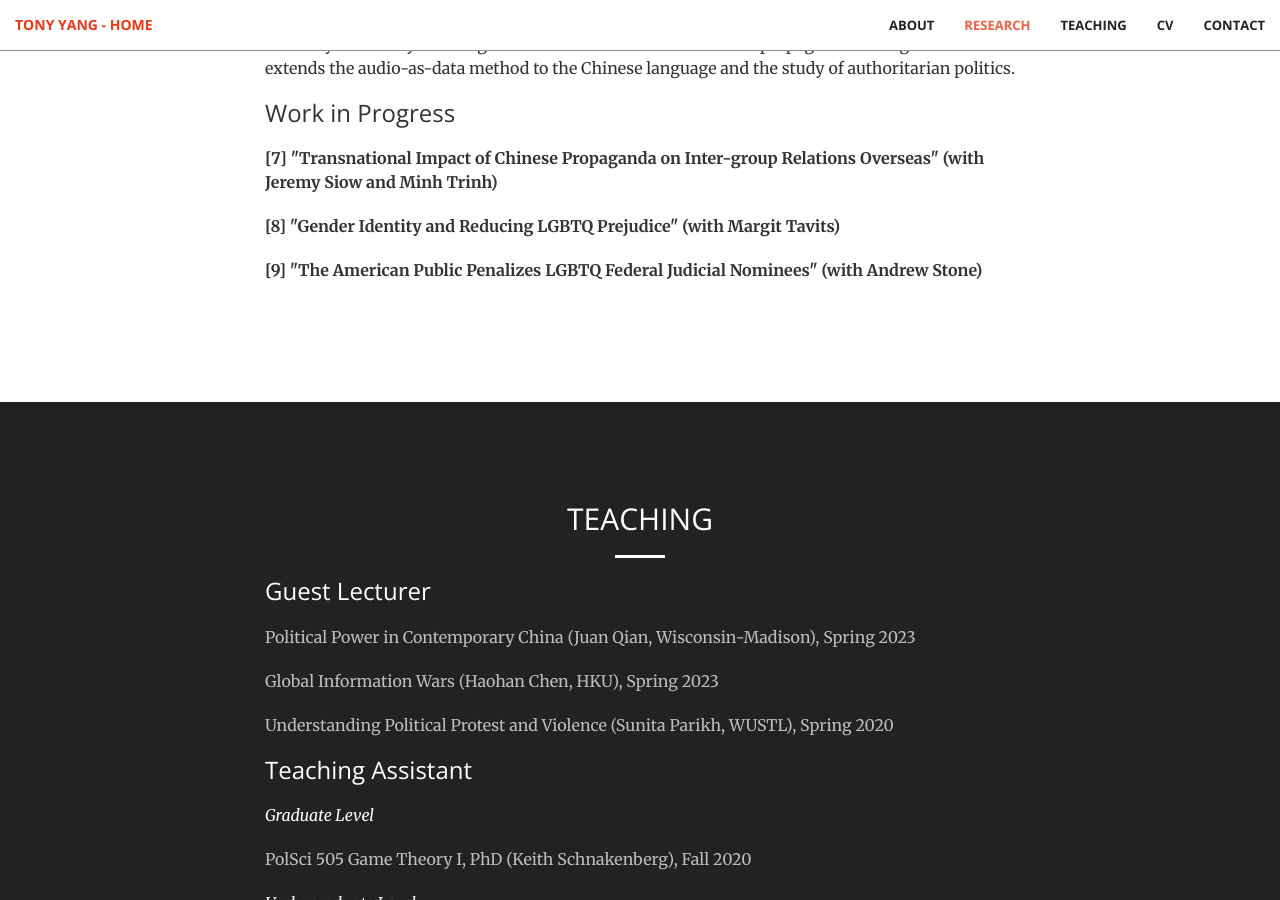
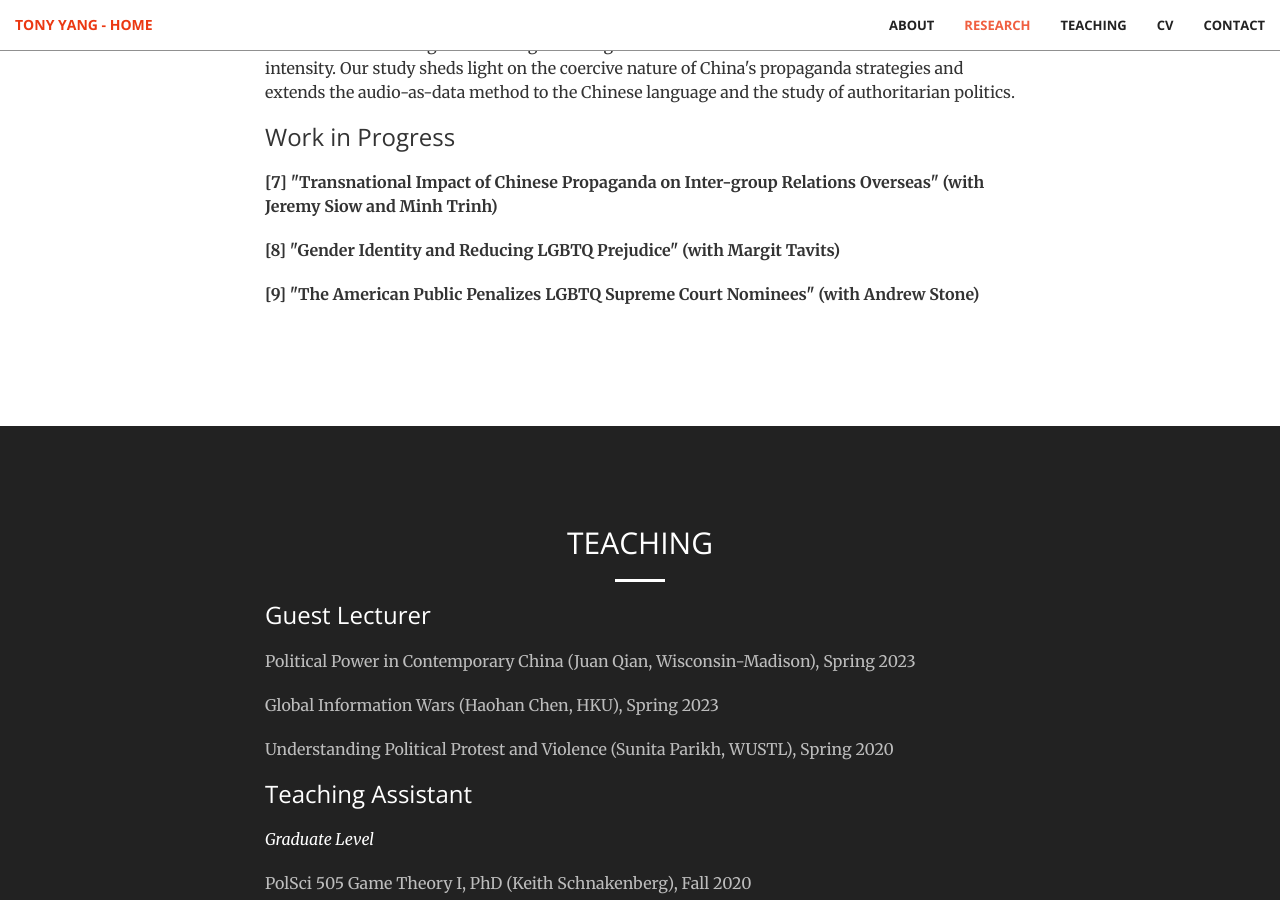
Before and after one commit to tonyhsfz/website, a Jekyll site: the page built from index.html, in a window 1280 px wide and 900 px high, scrolled down 4773 px. Built offline with Jekyll 4.4.1, drawn with Linux system fonts in a browser that asks for light colours; some of the changed text lies outside the part shown.

Commit message:
Update publication.html

```diff
--- a/_includes/publication.html
+++ b/_includes/publication.html
@@ -96,7 +96,7 @@ Our study sheds light on the coercive nature of China's propaganda strategies an
                     <p></p>
                     <p><b>[7]  "Transnational Impact of Chinese Propaganda on Inter-group Relations Overseas" (with Jeremy Siow and Minh Trinh) </b></p>
                     <p><b>[8]  "Gender Identity and Reducing LGBTQ Prejudice" (with Margit Tavits) </b></p>
-                    <p><b>[9]  "The American Public Penalizes LGBTQ Federal Judicial Nominees" (with Andrew Stone) </b></p>
+                    <p><b>[9]  "The American Public Penalizes LGBTQ Supreme Court Nominees" (with Andrew Stone) </b></p>
                 </div>
         </div>
     </div>
```
Also changed, not shown: other parts of _includes/publication.html (+1 -1 lines).
